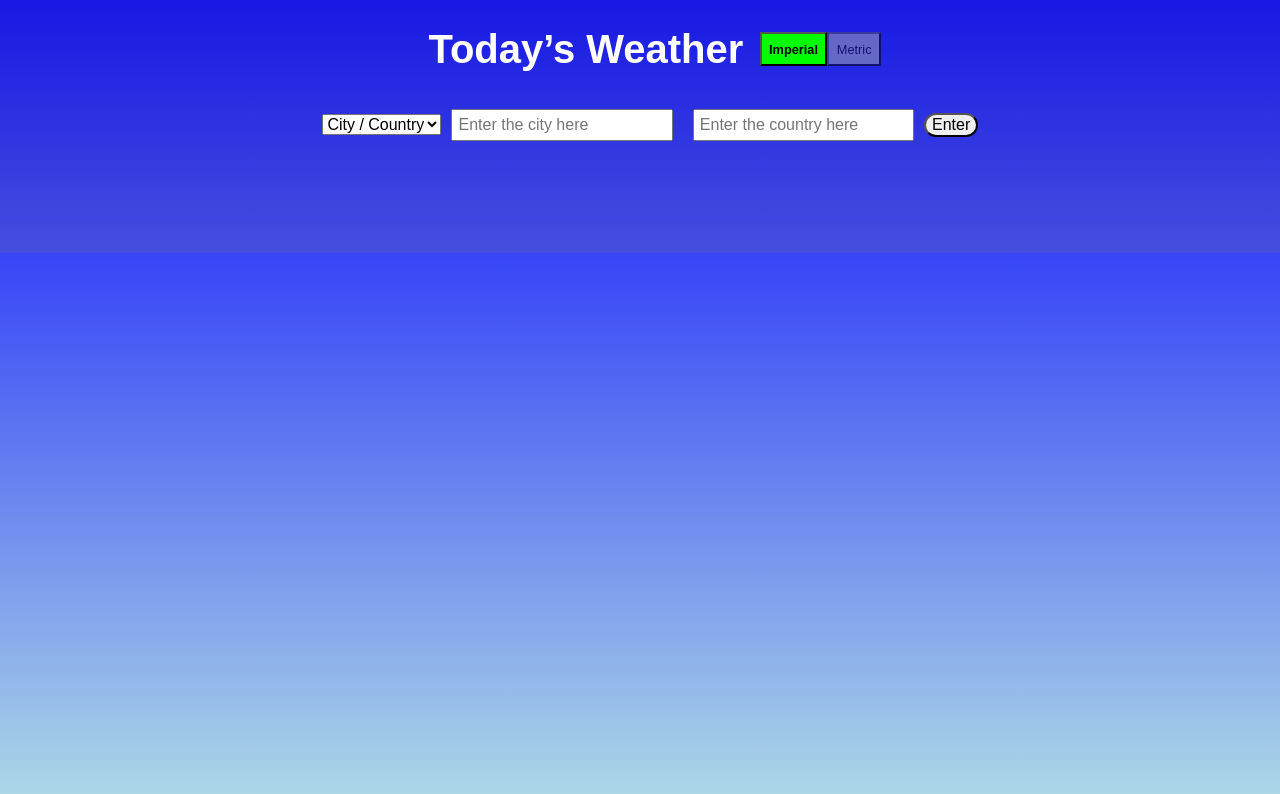
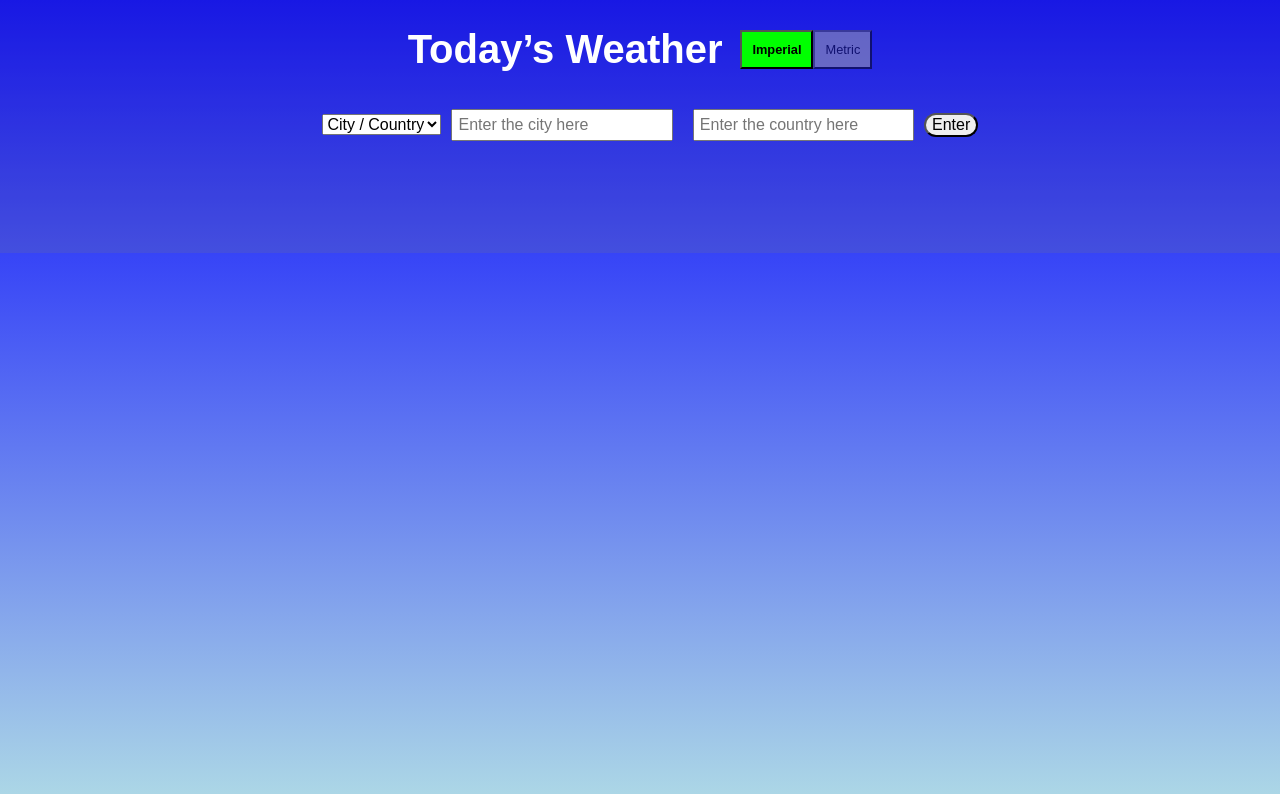
Before and after one commit to kevinlee6/weather-app, a React (Create React App) app: page / in a window 1280 px wide. Shown: the top 794 px of the page. Built offline with nearby package versions, Linux system fonts and the light colour scheme.

Commit message:
Changed button padding so it doesn't resize dynamically

```diff
--- a/src/App.css
+++ b/src/App.css
@@ -24,7 +24,7 @@ header #unit {
 header #unit button {
   opacity: 0.5;
   background: #aaa;
-  padding: 8%;
+  padding: 10px;
   font-size: 0.8em;
 }
 
--- a/src/partials/_header.scss
+++ b/src/partials/_header.scss
@@ -16,7 +16,7 @@ header {
         button {
             opacity: 0.5;
             background: #aaa;
-            padding: 8%;
+            padding: 10px;
             font-size: 0.8em;
 
             &:hover {
```
Also changed, not shown: 1 other file (tests, documents, lock files or other folders).
